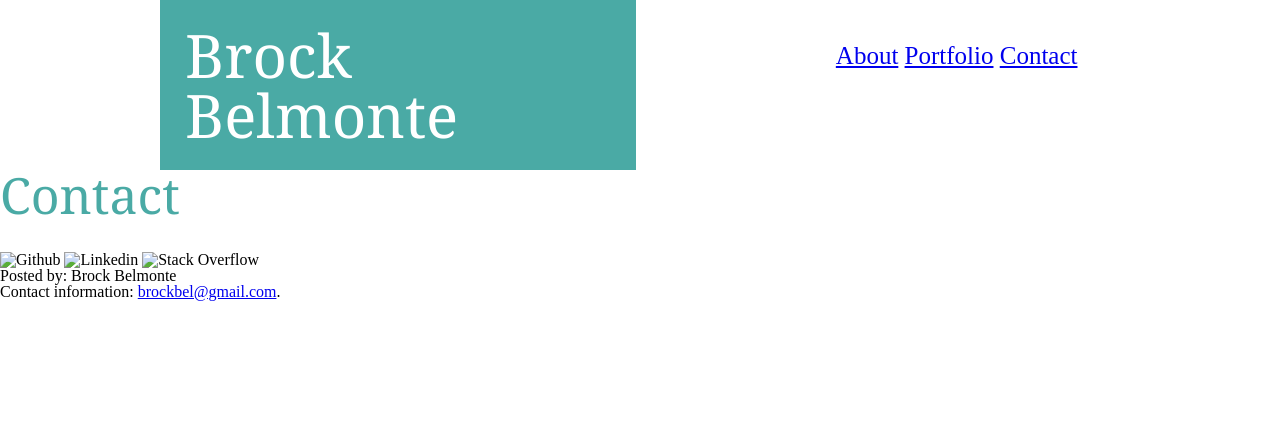
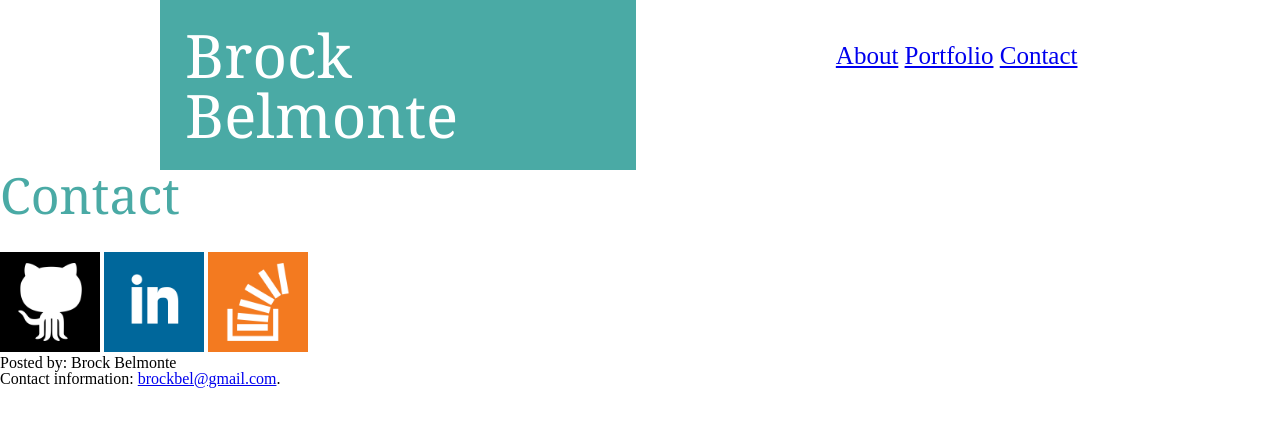
Before and after one commit to brockbel4/Basic-Portfolio, a plain HTML site: page contact.html in a window 1280 px wide. Drawn offline with Linux system fonts and the light colour scheme.

Commit message:
images fixed for deployment

```diff
--- a/contact.html
+++ b/contact.html
@@ -33,11 +33,11 @@
 
     <br><br>
 
-            <img src="./assets./images/Github.png" alt="Github" width="100px"/>
+            <img src="./assets/images/Github.png" alt="Github" width="100px"/>
 
-            <img src="./assets./images/linkedin.png" alt="Linkedin" width="100px"/>
+            <img src="./assets/images/linkedin.png" alt="Linkedin" width="100px"/>
 
-            <img src="./assets./images/Stackoverflow.png" alt="Stack Overflow" width="100px"/>
+            <img src="./assets/images/Stackoverflow.png" alt="Stack Overflow" width="100px"/>
 
     <footer>
             <p>Posted by: Brock Belmonte</p>
```
Also changed, not shown: index.html (+3 -3 lines), portfolio.html (+3 -3 lines).
